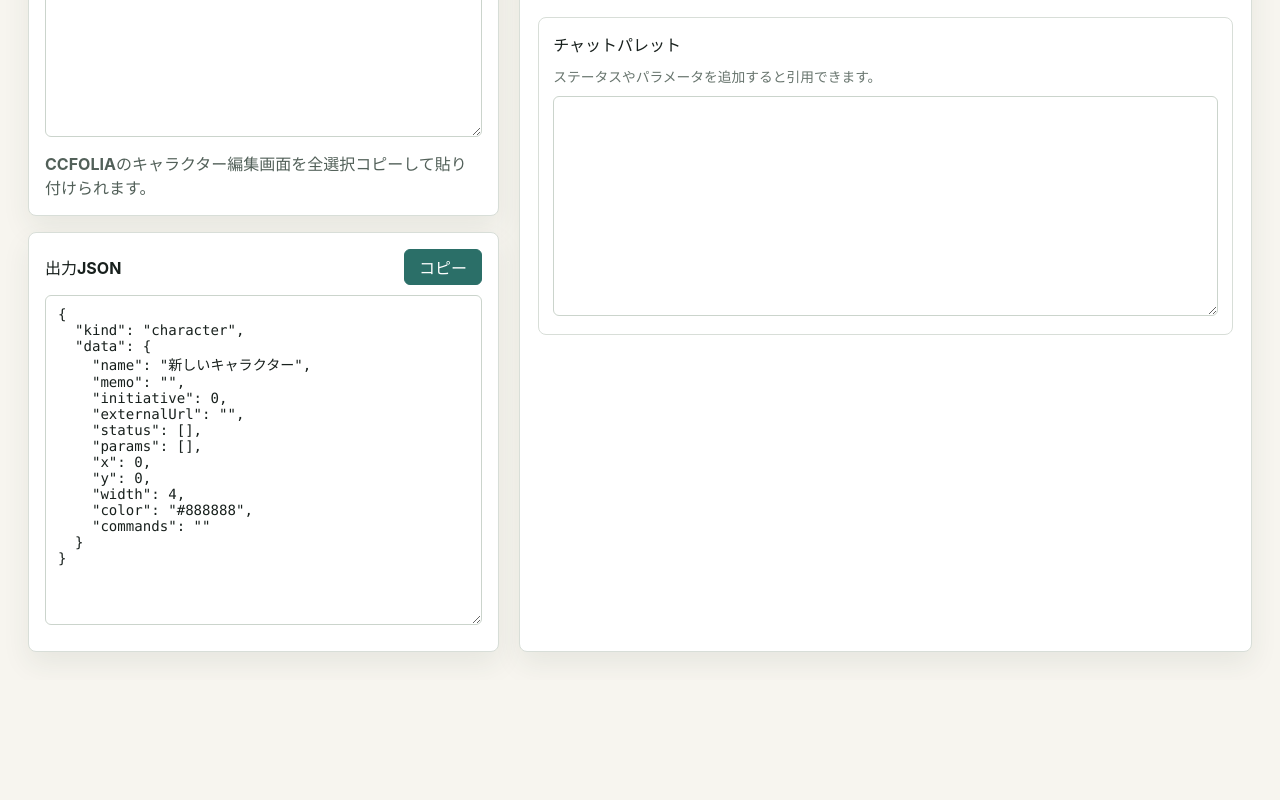
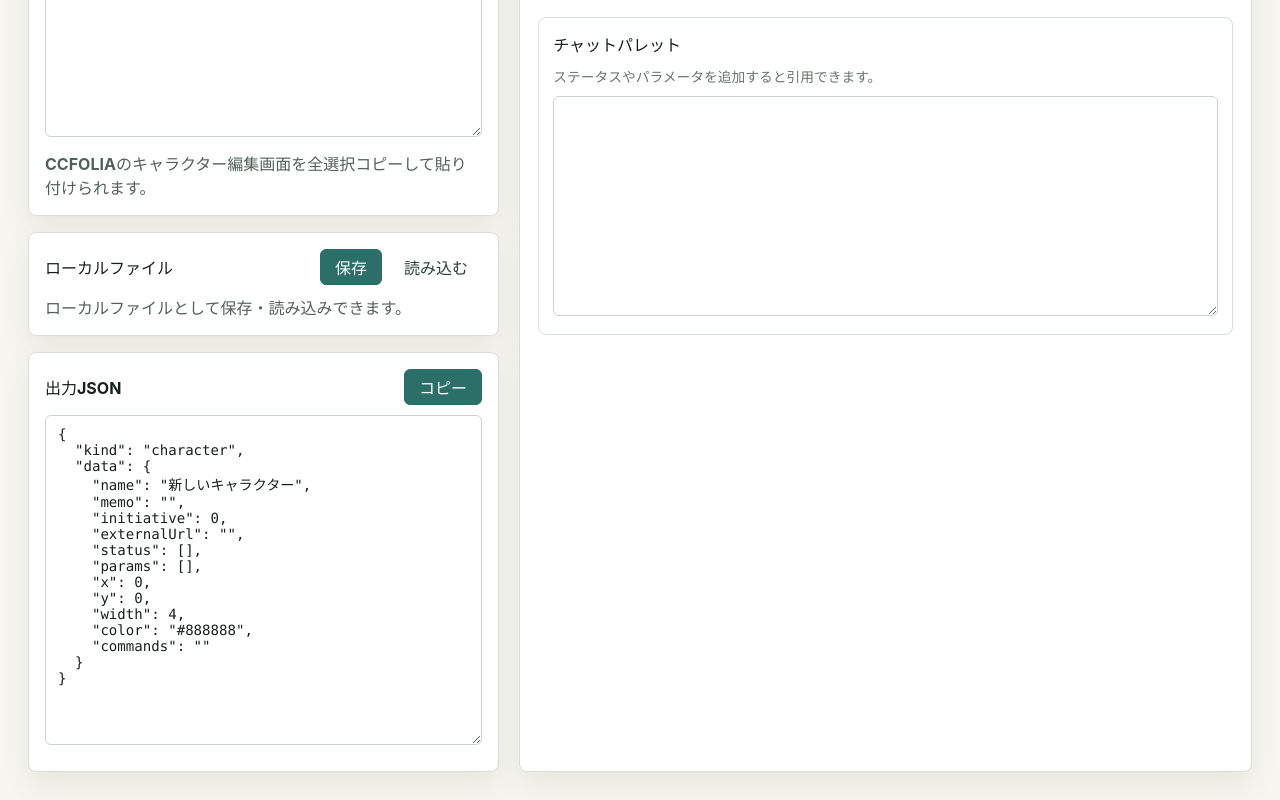
Before and after one commit to organon-torah/ccfoliaCharacterEditor, a React (Vite) app: page / in a window 1280 px wide. Shown: the part 674-1474 px from the top of the page. Before the commit the page ends 1354 px from the top, so only its background shows below. Built offline with nearby package versions, Linux system fonts and the light colour scheme.

Commit message:
Add local file import export

```diff
--- a/src/App.tsx
+++ b/src/App.tsx
@@ -41,6 +41,7 @@ export function App() {
   const [character, setCharacter] = useState<Character>(() => createEmptyCharacter());
   const [parseMessage, setParseMessage] = useState("CCFOLIA用のキャラクターJSONを貼り付けて読み込めます。");
   const [editTextMessage, setEditTextMessage] = useState("CCFOLIAのキャラクター編集画面を全選択コピーして貼り付けられます。");
+  const [fileMessage, setFileMessage] = useState("ローカルファイルとして保存・読み込みできます。");
   const [copyState, setCopyState] = useState<CopyState>("idle");
   const [importDraft, setImportDraft] = useState<ImportDraft | null>(null);
   const [noticeDialog, setNoticeDialog] = useState<string | null>(null);
@@ -108,6 +109,33 @@ export function App() {
     }
   }
 
+  function saveLocalFile() {
+    const blob = new Blob([outputJson], { type: "application/json" });
+    const url = URL.createObjectURL(blob);
+    const link = document.createElement("a");
+
+    link.href = url;
+    link.download = `${sanitizeFileName(character.name || "character")}.ccfolia-character.json`;
+    document.body.append(link);
+    link.click();
+    link.remove();
+    URL.revokeObjectURL(url);
+    setFileMessage("ローカルファイルを保存しました。");
+  }
+
+  async function loadLocalFile(file: File | undefined) {
+    if (!file) {
+      return;
+    }
+
+    try {
+      const parsed = parseClipboardJson(await readFileText(file));
+      prepareImport(parsed.data as Character, `ファイル「${file.name}」`, setFileMessage);
+    } catch (error) {
+      setFileMessage(error instanceof Error ? error.message : "ファイルを読み込めませんでした。");
+    }
+  }
+
   function updateField<K extends keyof Character>(key: K, value: Character[K]) {
     setCharacter((current) => ({ ...current, [key]: value }));
   }
@@ -162,6 +190,33 @@ export function App() {
             </p>
           </div>
 
+          <div className="panel-block">
+            <div className="section-heading">
+              <h2>ローカルファイル</h2>
+              <div className="file-actions">
+                <button type="button" onClick={saveLocalFile}>
+                  保存
+                </button>
+                <label className="file-button secondary-button">
+                  読み込む
+                  <input
+                    className="file-input"
+                    type="file"
+                    accept=".json,application/json"
+                    aria-label="ローカルファイルを読み込む"
+                    onChange={(event) => {
+                      void loadLocalFile(event.target.files?.[0]);
+                      event.target.value = "";
+                    }}
+                  />
+                </label>
+              </div>
+            </div>
+            <p className={fileMessage.includes("必要") || fileMessage.includes("正しく") || fileMessage.includes("読み込めません") ? "message error" : "message"}>
+              {fileMessage}
+            </p>
+          </div>
+
           <div className="panel-block output-block">
             <div className="section-heading">
               <h2>出力JSON</h2>
@@ -201,6 +256,24 @@ export function App() {
       {noticeDialog && <NoticeDialog message={noticeDialog} onClose={() => setNoticeDialog(null)} />}
     </main>
   );
+}
+
+function sanitizeFileName(value: string): string {
+  return value.trim().replace(/[\\/:*?"<>|]+/g, "_") || "character";
+}
+
+function readFileText(file: File): Promise<string> {
+  if ("text" in file && typeof file.text === "function") {
+    return file.text();
+  }
+
+  return new Promise((resolve, reject) => {
+    const reader = new FileReader();
+
+    reader.addEventListener("load", () => resolve(String(reader.result ?? "")));
+    reader.addEventListener("error", () => reject(reader.error ?? new Error("ファイルを読み込めませんでした。")));
+    reader.readAsText(file);
+  });
 }
 
 function NoticeDialog({ message, onClose }: { message: string; onClose: () => void }) {
--- a/src/styles.css
+++ b/src/styles.css
@@ -32,6 +32,32 @@ button {
   cursor: pointer;
   font-weight: 700;
   padding: 0 14px;
+}
+
+.file-button {
+  align-items: center;
+  border-radius: 6px;
+  cursor: pointer;
+  display: inline-flex;
+  font-weight: 700;
+  min-height: 36px;
+  padding: 0 14px;
+  position: relative;
+}
+
+.file-actions {
+  display: flex;
+  flex-wrap: wrap;
+  gap: 8px;
+  justify-content: flex-end;
+}
+
+.file-input {
+  height: 1px;
+  opacity: 0;
+  overflow: hidden;
+  position: absolute;
+  width: 1px;
 }
 
 button:disabled {
--- a/vite.config.ts
+++ b/vite.config.ts
@@ -2,9 +2,11 @@ import { defineConfig } from "vite";
 import react from "@vitejs/plugin-react";
 
 export default defineConfig({
+  base: "/ccfoliaCharacterEditor/",
   plugins: [react()],
   build: {
-    emptyOutDir: false,
+    outDir: "docs",
+    emptyOutDir: true,
     reportCompressedSize: false
   }
 });
```
Also changed, not shown: 5 other files (tests, documents, lock files or other folders).
